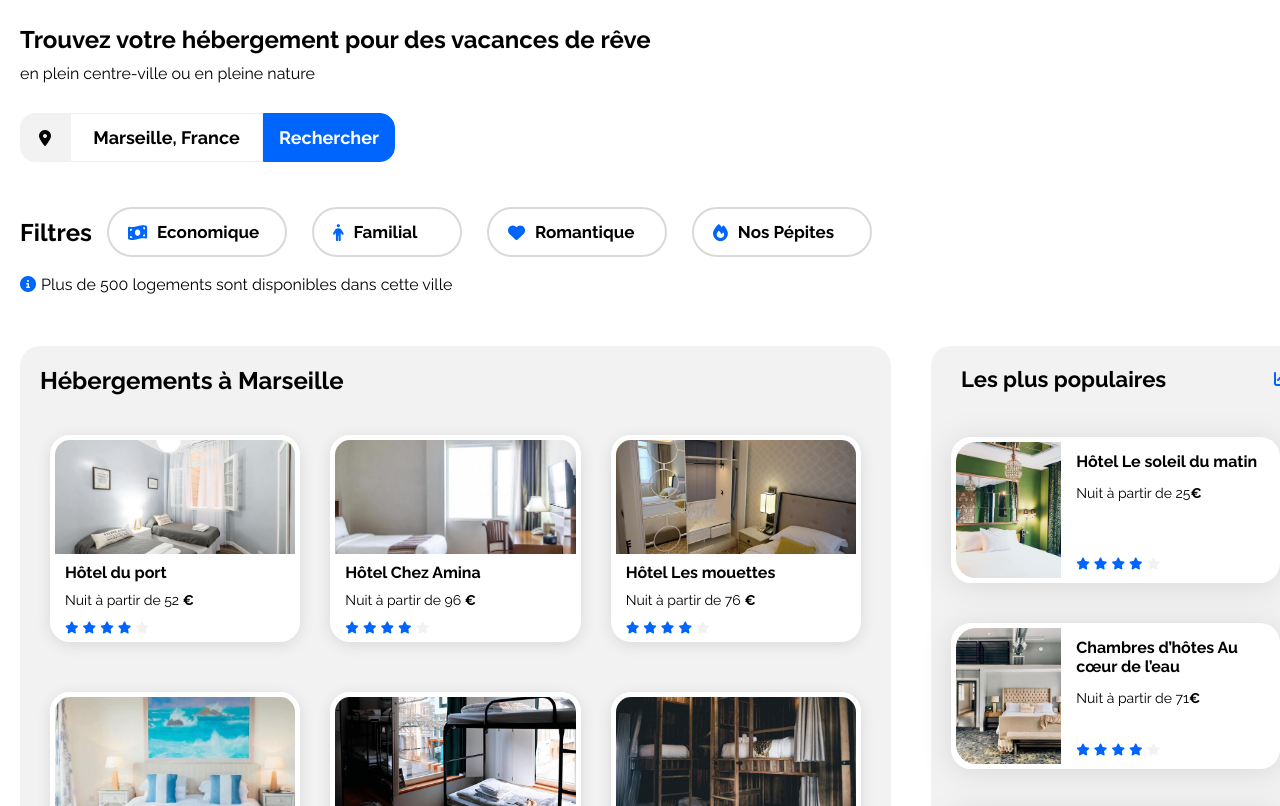
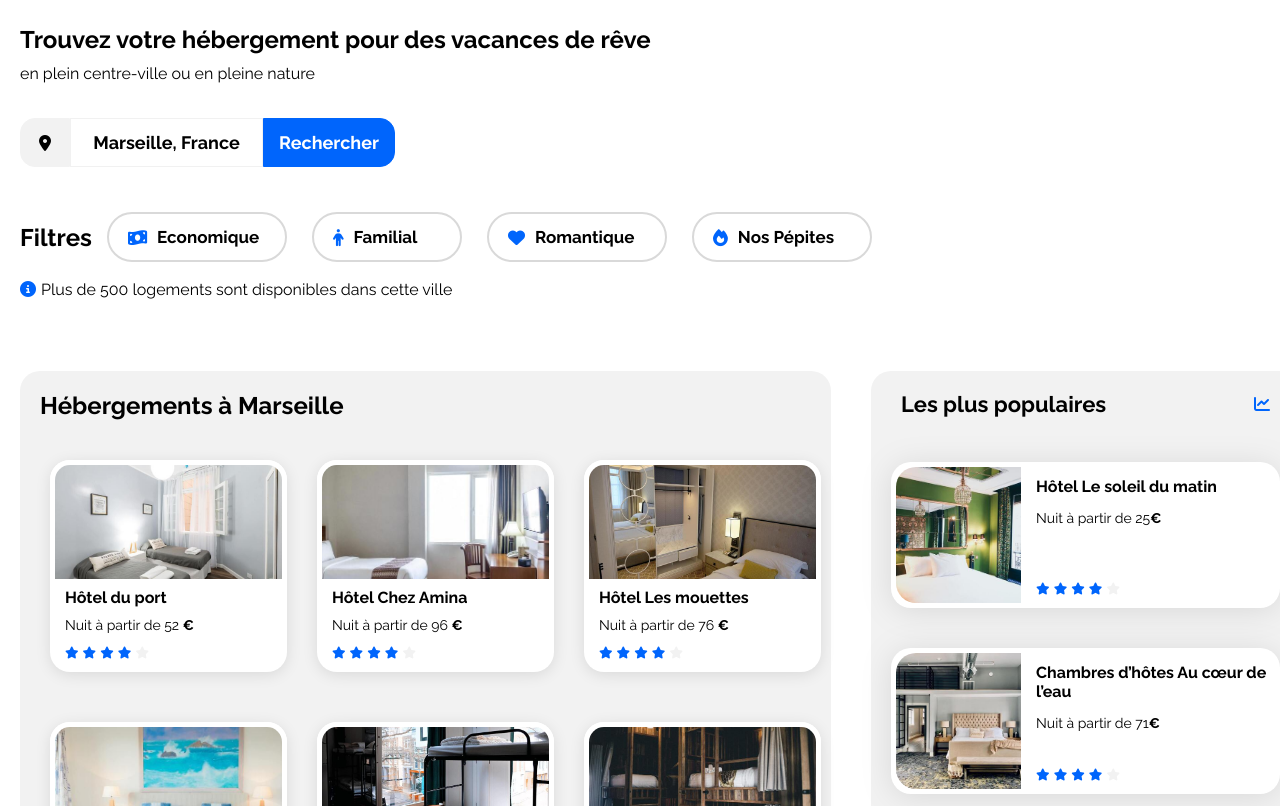
Before and after one commit to Damien-Cuvillier/Projet-2-Booki, a plain HTML site: page index.html in a window 1280 px wide. Shown: the part 74-880 px from the top of the page. Drawn offline with Linux system fonts and the light colour scheme.

Commit message:
Supression de l-effet de zoom dans la section hébergements

```diff
--- a/css/hebergements.css
+++ b/css/hebergements.css
@@ -6,9 +6,9 @@
     align-items: center;
     gap: 40px;
     max-width: 1340px;
-    min-width: 924px;
+    min-width: 824px;
     width: 100%;
-    height: 614px;
+    height: 100%;
     margin: auto;
 }
 
@@ -17,7 +17,6 @@
     border-radius: 20px;
     padding: 20px;
     box-sizing: border-box;
-    height: 650px;
 
 }
 
@@ -29,6 +28,7 @@
     align-items: flex-start;
     gap: 30px;
     max-width:871px;
+    min-width: 671px;
     width: 100%;
     background: #F2F2F2;
     align-self: stretch;
@@ -69,7 +69,6 @@
 .hebergement-titre{
     max-width: 811px;
     width: 100%;
-    height: 26px;
     font-size: 16px;
     align-self: flex-start;
     padding-left:10px;
@@ -141,8 +140,9 @@
     padding: 10px;
     gap: 30px;
     max-width: 811px;
+
     width: 100%;
-    height: 207.25px;
+
 
 }
 
@@ -155,15 +155,27 @@
     gap: 30px;
     max-width: 811px;
     width: 100%;
-    height: 207.25px;
+
+    height: 100%;
+}
+.hebergements-cards1 a{
+    width: 100%;
+    height: 100%;
+    max-width:250.33px;
 
 }
+.hebergements-cards2 a{
+    width: 100%;
+    height: 100%;
+    max-width:250.33px;
 
+}
 .card1 img{
     box-sizing: border-box;
-    width: 250.33px;
-
-    height: 124px;
+    max-width: 250.33px;
+    width: 100%;
+    max-height: 124px;
+    height: 100%;
     border: 5px solid #FFFFFF;
     border-radius: 20px 20px 0px 0px;
 }
@@ -173,10 +185,10 @@
     flex-direction: column;
     align-items: center;
     gap: 4px;
-
+    padding-bottom: 20px;
     max-width: 250.33px;
     width: 100%;
-    height: 207.25px;
+    max-height: 207.25px;
 
     background: #FFFFFF;
 
@@ -192,7 +204,8 @@
     gap: 10px;
     max-width: 250.33px;
     width: 100%;
-    height: 64.25px;
+    max-height: 64.25px;
+    height: 100%;
 
 }
 
@@ -210,7 +223,6 @@
 
     max-width: 220.33px;
     width: 100%;
-    height: 16px;
     font-weight: 400;
     font-size: 14px;
     line-height: 16px;
@@ -223,7 +235,6 @@
     /*afficher plus*/
     max-width: 811px;
     width: 100%;
-    height: 21px;
     font-weight: 700;
     font-size: 18px;
     line-height: 21px;
--- a/css/navigation.css
+++ b/css/navigation.css
@@ -9,13 +9,14 @@
     max-width: 1340px;
     min-width: 924px;
     width: 100%;
-    height: 281px;
+    margin-bottom: 30px;
 
 }
 
 .titre{
-    width: 1340px;
-    height: 53px;
+    max-width: 1340px;
+    width: 100%;
+
 
 }
 .titre h1{
@@ -88,9 +89,8 @@
     align-items: center;
     flex-wrap: wrap;
     gap: 5px;
-
-    width: 900px;
-    height: 50px;
+    max-width: 900px;
+    width: 100%;
 
 }
 
```
